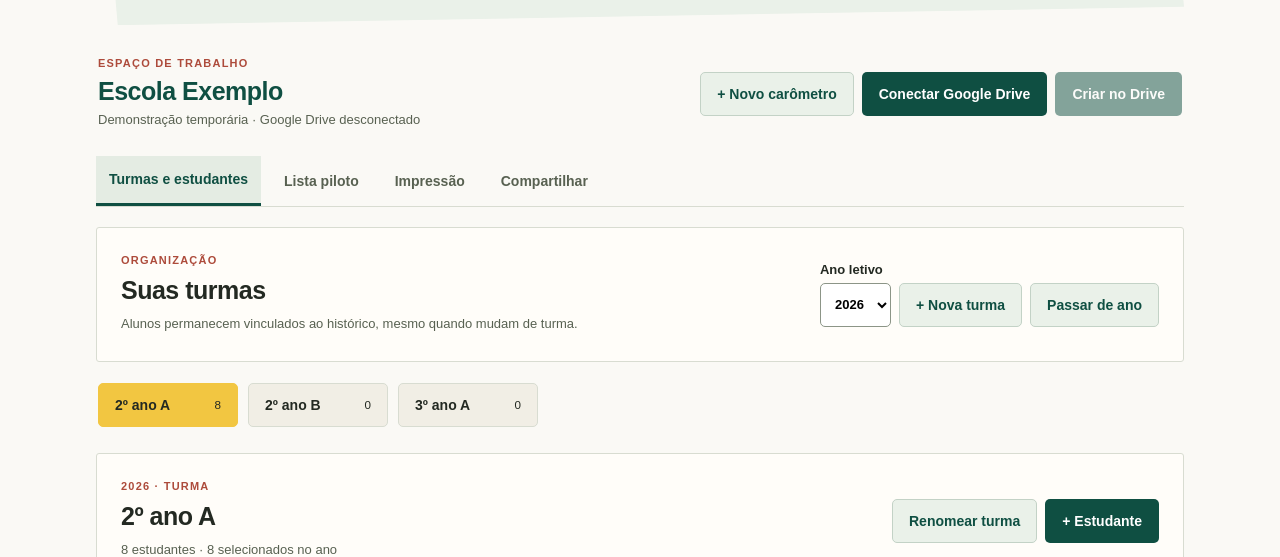
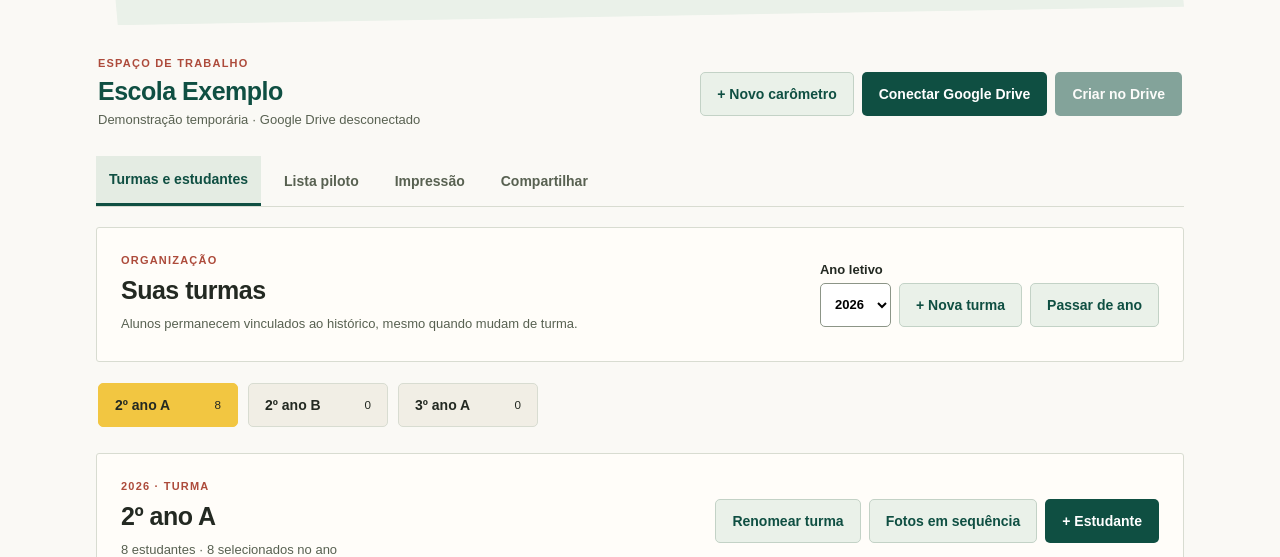
Before and after one commit to marklienista/marklienista.github.io, a plain HTML site: page carometro/index.html in a window 1280 px wide. Shown: the part 395-952 px from the top of the page. Drawn offline with Linux system fonts and the light colour scheme.

Commit message:
Carômetro: captura sequencial e melhoria do teclado (index.html)

```diff
--- a/carometro/index.html
+++ b/carometro/index.html
@@ -41,7 +41,7 @@
       <div id="classList" class="class-list no-print" role="group" aria-label="Turmas do ano"></div>
       <section class="panel">
         <div class="split"><div><p class="eyebrow" id="currentClassMeta">TURMA</p><h2 id="currentClassTitle">2º ano A</h2><p class="sub" id="studentCount"></p></div>
-          <div class="inline no-print"><button id="renameClassBtn" class="light" type="button">Renomear turma</button><button id="addStudentBtn" type="button" class="primary">+ Estudante</button></div>
+          <div class="inline no-print"><button id="renameClassBtn" class="light" type="button">Renomear turma</button><button id="captureModeBtn" class="light" type="button">Fotos em sequência</button><button id="addStudentBtn" type="button" class="primary">+ Estudante</button></div>
         </div>
         <div class="filters no-print"><label class="search">Buscar estudantes<input id="searchStudents" type="search" placeholder="Nome ou matrícula"></label><label class="check-inline"><input type="checkbox" id="onlyMissing"> Sem fotografia</label><button id="selectAll" class="light" type="button">Selecionar todos / nenhum</button><button id="printSelectedBtn" class="primary" type="button">Imprimir selecionados</button></div>
         <div id="studentsGrid" class="students-grid"></div><p id="emptyStudents" class="empty" hidden>Não há estudantes nesta turma. Cadastre o primeiro ou importe uma lista.</p>
@@ -78,6 +78,7 @@
 <dialog id="promotionDialog" class="wide" aria-labelledby="promotionModalTitle"><h2 id="promotionModalTitle">Passagem de ano</h2><p>Confirme os destinos. O ano anterior será preservado e nada será apagado.</p><div id="promotionRows"></div><div class="dialog-buttons"><button type="button" class="light" data-close>Cancelar</button><button id="confirmPromotionBtn" type="button" class="primary">Confirmar promoção</button></div></dialog>
 <dialog id="settingsDialog" aria-labelledby="settingsModalTitle"><form id="settingsForm"><h2 id="settingsModalTitle">Configurações</h2><p>Nome e logotipo aparecem na impressão.</p><label>Nome da escola<input id="settingSchool" maxlength="140" required></label><label>Logotipo (imagem fictícia para testes)<input id="logoFile" type="file" accept="image/*"></label><p class="eyebrow">INTEGRAÇÃO GOOGLE CLOUD</p><label>Client ID OAuth Web público<input id="googleClientId" placeholder="...apps.googleusercontent.com" autocomplete="off"></label><label>API key pública do Google Picker (opcional)<input id="googlePickerKey" autocomplete="off"></label><p class="sub">Esses identificadores públicos são gravados somente no navegador para configuração da prévia. Tokens do Google não são gravados. Configure a origem autorizada https://carometro-teste.onrender.com no Google Cloud.</p><div class="dialog-buttons"><button type="button" class="light" data-close>Cancelar</button><button class="primary" type="submit">Aplicar</button></div></form></dialog>
 <dialog id="newSpaceDialog" aria-labelledby="newSpaceTitle"><form id="newSpaceForm"><h2 id="newSpaceTitle">Novo carômetro</h2><p>Crie um espaço independente, com sua escola e turmas.</p><label>Nome da escola<input id="newSpaceName" maxlength="140" required placeholder="Escola Exemplo"></label><div class="dialog-buttons"><button type="button" class="light" data-close>Cancelar</button><button type="submit" class="primary">Criar espaço</button></div></form></dialog>
+<dialog id="captureDialog" aria-labelledby="captureTitle"><h2 id="captureTitle">Fotografar turma</h2><p id="capturePrompt"></p><label>Tirar ou escolher fotografia fictícia<input id="captureFile" type="file" accept="image/jpeg,image/png,image/webp" capture="environment"></label><p class="sub">Depois da fotografia, o próximo estudante sem imagem aparece automaticamente.</p><div class="dialog-buttons"><button class="light" data-close type="button">Fechar</button><button id="captureSkipBtn" class="primary" type="button">Pular estudante</button></div></dialog>
 <dialog id="helpDialog" aria-labelledby="helpTitle"><h2 id="helpTitle">Como utilizar</h2><p>Crie turmas, cadastre estudantes fictícios, escolha fotografias, importe uma lista e prepare o PDF. Para salvar no Drive, configure um Client ID do Google Cloud e autorize a conta responsável.</p><p><strong>Privacidade:</strong> não utilize dados reais enquanto o acesso compartilhado, a recuperação e o tratamento institucional não forem validados. O laboratório não possui reconhecimento facial nem envia imagens a serviços de IA.</p><p><strong>Conta Marcelo Santos:</strong> a identidade comum é uma arquitetura futura; login único ainda não foi homologado. O Google Drive exige consentimento separado.</p><div class="dialog-buttons"><button class="primary" type="button" data-close>Entendi</button></div></dialog>
 <script type="module" src="./app.js"></script>
 </body>
```
